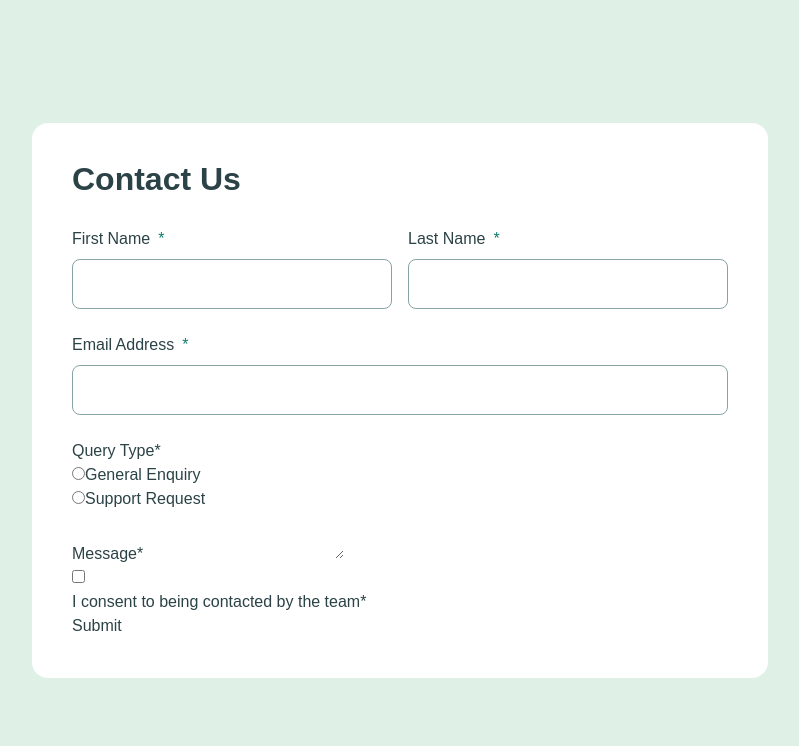
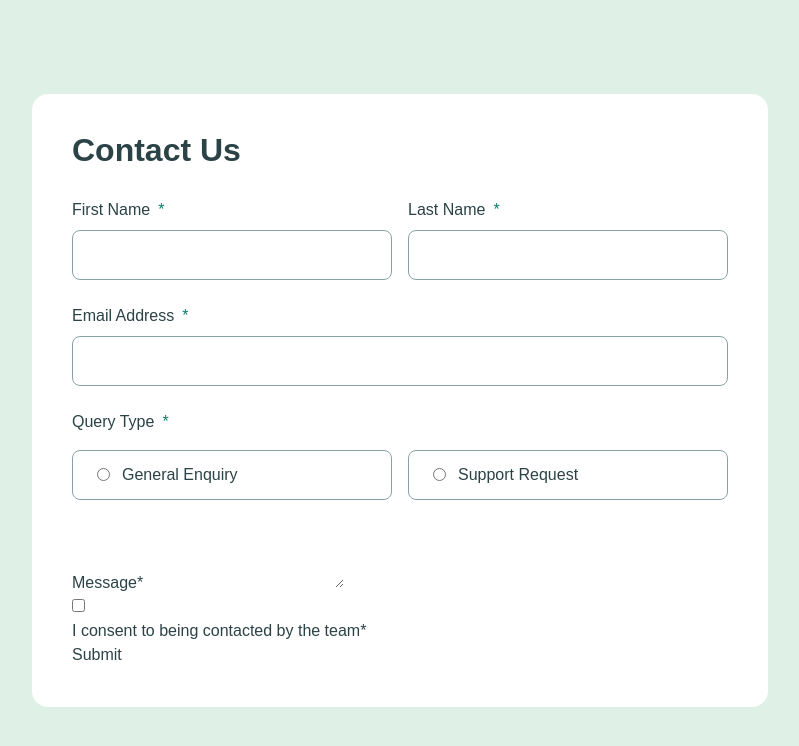
Before and after one commit to dionysia-lemonaki/contact-form, a React (Vite) app: page / in a window 1280 px wide. Shown: the top 746 px of the page, without its empty margins (240-1039 px from the left). Built offline with nearby package versions, Linux system fonts and the light colour scheme; a web font is replaced by a local one.

Commit message:
style: add RadioGroup component styles

```diff
--- a/src/components/RadioGroup.tsx
+++ b/src/components/RadioGroup.tsx
@@ -26,22 +26,28 @@ export default function RadioGroup({
   const errorId = `${baseId}-error`;
 
   return (
-    <fieldset aria-describedby={error ? errorId : undefined}>
-      <legend>
-        <span>{legend}</span>
-        <span aria-hidden={true}>*</span>
+    <fieldset aria-describedby={error ? errorId : undefined} className="mb-6">
+      <legend className="flex items-center gap-2 mb-4">
+        <span className="text-base font-normal leading-4">{legend}</span>
+        <span aria-hidden={true} className="text-green-600">
+          *
+        </span>
         <span className="sr-only">(required)</span>
       </legend>
-      <div>
+      <div className="grid gap-4 md:grid-cols-2 mb-4">
         {queries.map((item) => {
           const inputId = `${baseId}-${item.value}`;
           return (
-            <div key={item.value}>
+            <div
+              key={item.value}
+              className="flex items-center gap-3 py-3 px-6 border border-grey-500 rounded-lg has-checked:bg-green-200 accent-green-600 hover:border-green-600"
+            >
               <input
                 type="radio"
                 id={inputId}
                 value={item.value}
                 {...register(name)}
+                className="focus-visible:outline-2 focus-visible:outline-offset-2 focus-visible:outline-green-600"
               />
               <label htmlFor={inputId}>{item.label}</label>
             </div>
@@ -49,7 +55,11 @@ export default function RadioGroup({
         })}
       </div>
       {error && (
-        <p id={errorId} role="alert">
+        <p
+          id={errorId}
+          role="alert"
+          className="text-red text-base font-normal leading-6"
+        >
           {error}
         </p>
       )}
```
